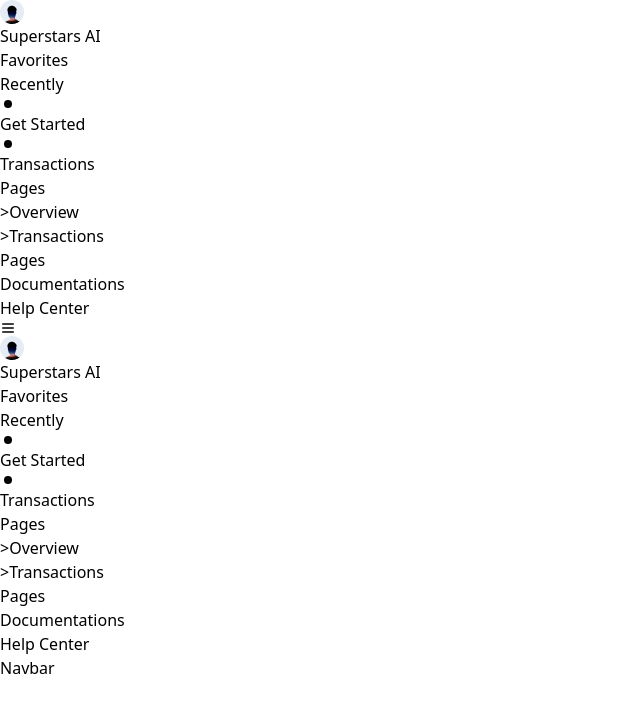
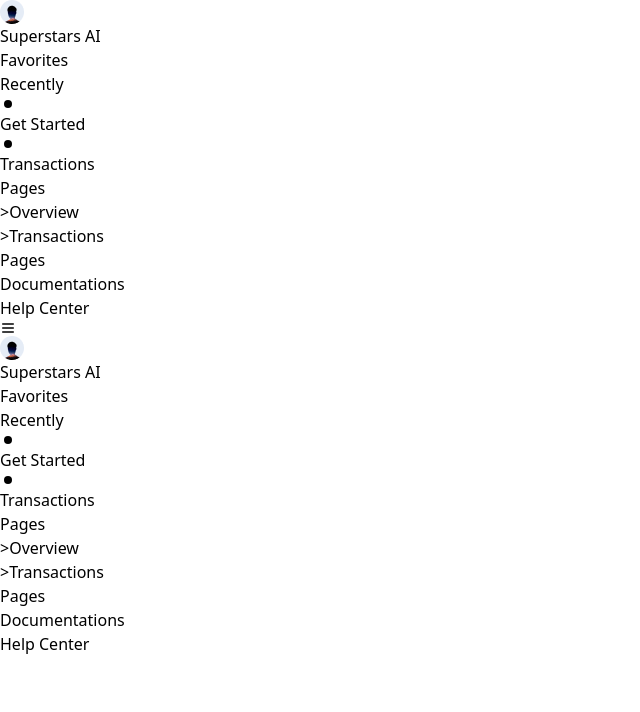
Before and after one commit to priyans619/Dashboard-UI, a React (Vite) app: page / in a window 1280 px wide. Shown: the top 712 px of the page, without its empty margins (0-640 px from the left). Built offline with nearby package versions, Linux system fonts and the light colour scheme.

Commit message:
border-b

```diff
--- a/src/components/Header.jsx
+++ b/src/components/Header.jsx
@@ -2,8 +2,8 @@
 
 const Header = () => {
   return (
-    <nav className="bg-white p-4 shadow-md">
-      <h1 className="text-xl">Navbar</h1>
+    <nav className="bg-[#F7F9FB] p-4 border-b border-gray-300">
+
     </nav>
   );
 };
```
